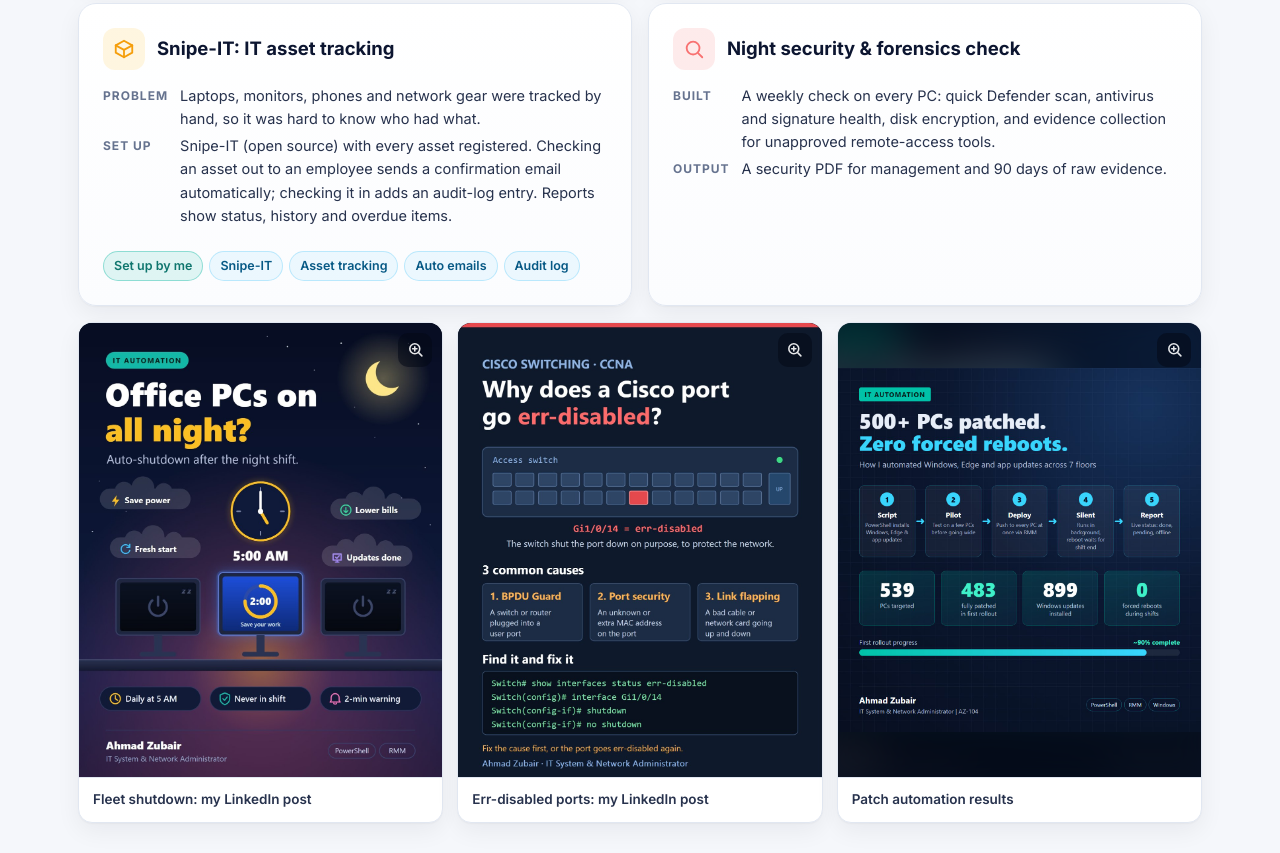
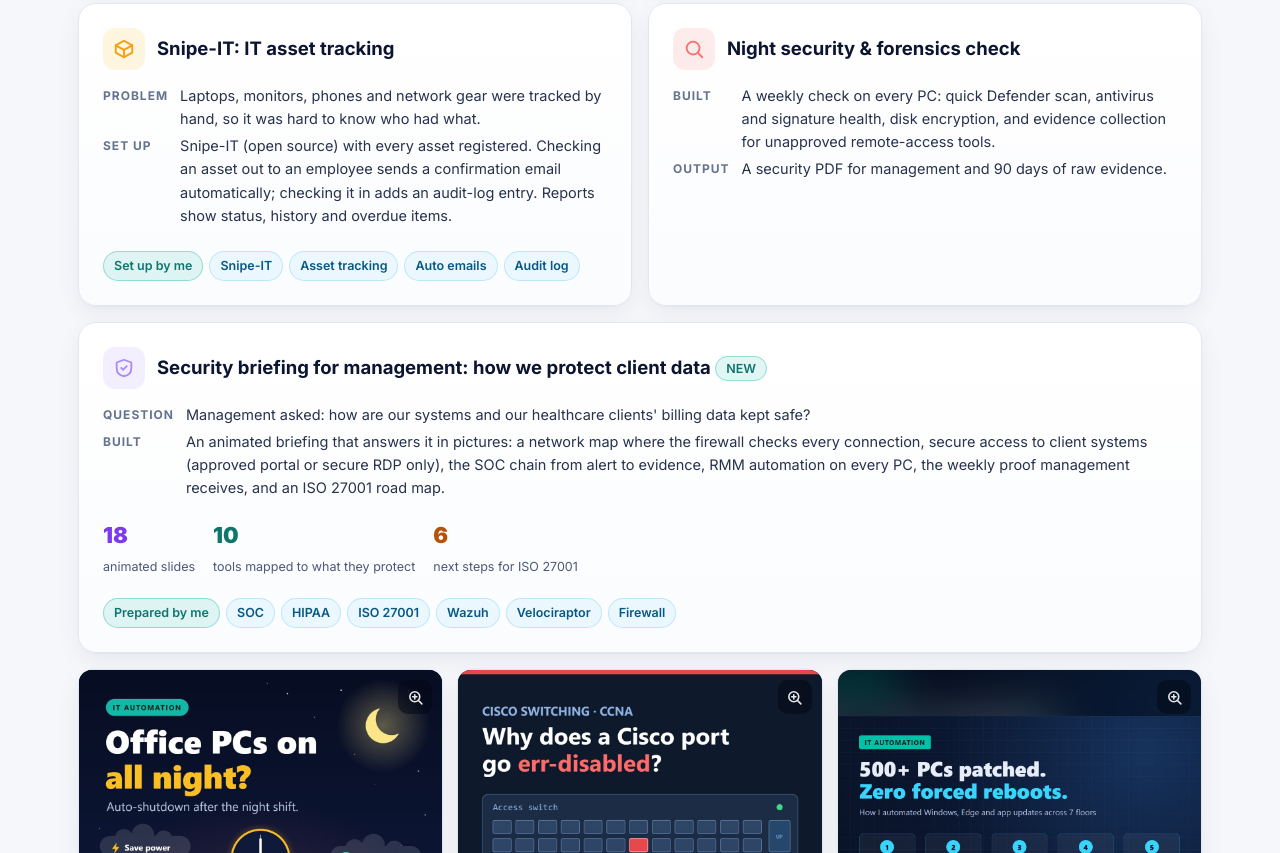
Before and after one commit to ahmad-bin-zubair/ahmad-bin-zubair.github.io, a plain HTML site: page index.html in a window 1280 px wide. Shown: the part 4273-5126 px from the top of the page. Drawn offline with Linux system fonts and the light colour scheme; animation ran at ten frames a second.

Commit message:
Add "Security briefing for management" project card
Co-Authored-By: Claude Opus 5.5 <noreply@anthropic.com>

```diff
--- a/index.html
+++ b/index.html
@@ -624,6 +624,13 @@ html.intro .boot{animation:bootout .4s ease 3.2s forwards} /* safety net if the
       <div class="top"><div class="ic" style="background:rgba(248,113,113,.14)"><svg width="22" height="22" viewBox="0 0 24 24" fill="none" stroke="#f87171" stroke-width="2" stroke-linecap="round" stroke-linejoin="round"><circle cx="11" cy="11" r="7"/><path d="m21 21-4.3-4.3"/></svg></div><h3>Night security &amp; forensics check</h3></div>
       <div class="psr"><b>Built</b><span>A weekly check on every PC: quick Defender scan, antivirus and signature health, disk encryption, and evidence collection for unapproved remote-access tools.</span><b>Output</b><span>A security PDF for management and 90 days of raw evidence.</span></div>
     </div>
+
+    <div class="card proj wide reveal" data-cat="security">
+      <div class="top"><div class="ic" style="background:rgba(167,139,250,.14)"><svg width="22" height="22" viewBox="0 0 24 24" fill="none" stroke="#a78bfa" stroke-width="2" stroke-linecap="round" stroke-linejoin="round"><path d="M12 3 4 6v6c0 5 3.4 8.3 8 9 4.6-.7 8-4 8-9V6z"/><path d="m9 12 2 2 4-4"/></svg></div><h3>Security briefing for management: how we protect client data <span class="tag me" style="vertical-align:middle">NEW</span></h3></div>
+      <div class="psr"><b>Question</b><span>Management asked: how are our systems and our healthcare clients' billing data kept safe?</span><b>Built</b><span>An animated briefing that answers it in pictures: a network map where the firewall checks every connection, secure access to client systems (approved portal or secure RDP only), the SOC chain from alert to evidence, RMM automation on every PC, the weekly proof management receives, and an ISO 27001 road map.</span></div>
+      <div class="nums"><div><b class="c-violet">18</b><span>animated slides</span></div><div><b class="c-teal">10</b><span>tools mapped to what they protect</span></div><div><b class="c-gold">6</b><span>next steps for ISO 27001</span></div></div>
+      <div class="tags"><span class="tag me">Prepared by me</span><span class="tag">SOC</span><span class="tag">HIPAA</span><span class="tag">ISO 27001</span><span class="tag">Wazuh</span><span class="tag">Velociraptor</span><span class="tag">Firewall</span></div>
+    </div>
   </div>
 
   <div class="shots">
```
